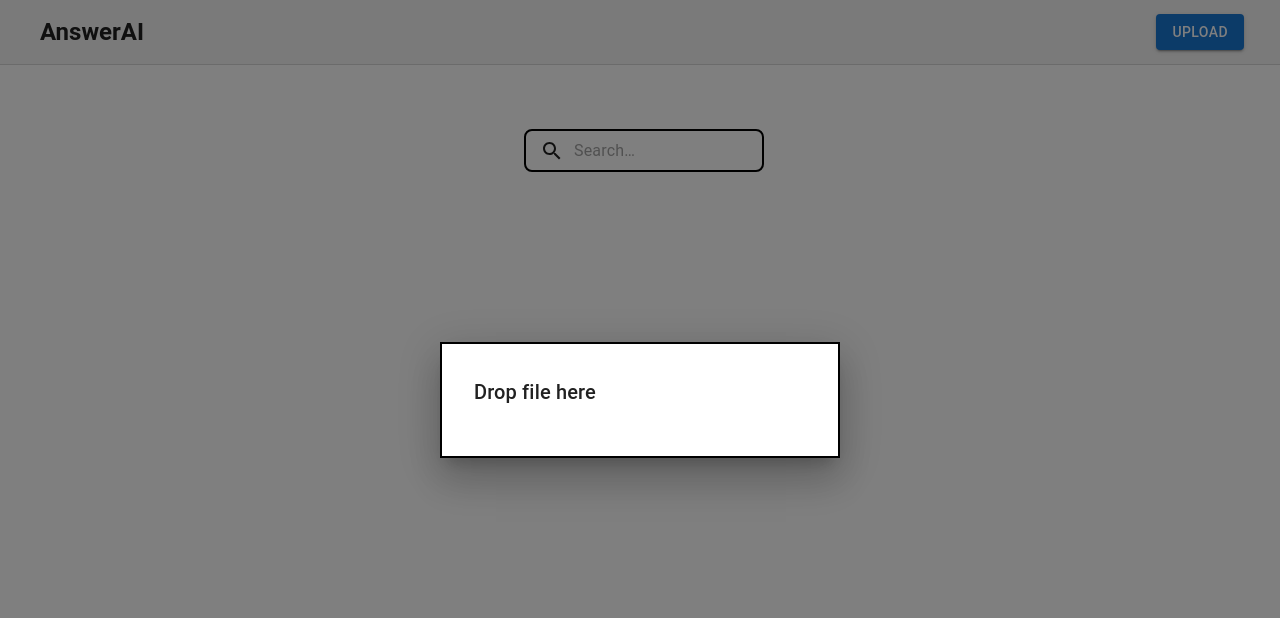
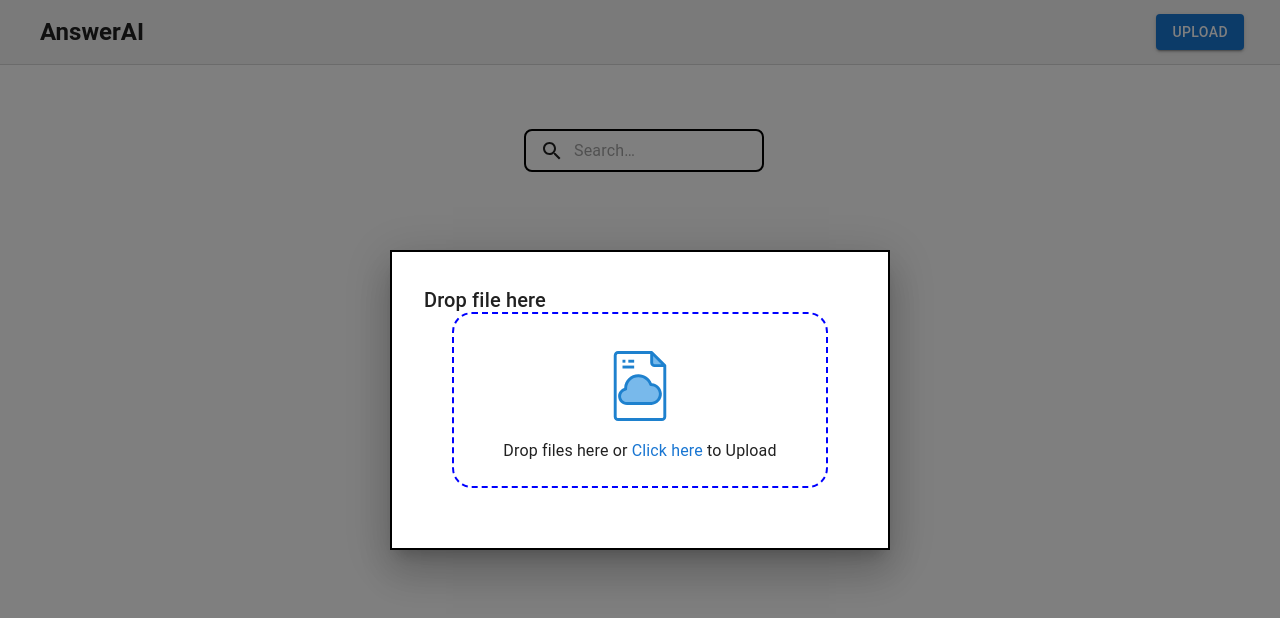
Before and after one commit to nisuJaiswal/hackNuThon, a React (Vite) app: page / in a window 1280 px wide. Both pictures are taken after a click on the link "UPLOAD". Shown: the top 618 px of the page. Built offline with nearby package versions, Linux system fonts and the light colour scheme.

Commit message:
Upload Container almost completed

```diff
--- a/src/components/Header.jsx
+++ b/src/components/Header.jsx
@@ -1,19 +1,20 @@
-import React from "react";
+import React, { useCallback, useState } from "react";
 import AppBar from "@mui/material/AppBar";
 import Button from "@mui/material/Button";
 import CssBaseline from "@mui/material/CssBaseline";
 import Toolbar from "@mui/material/Toolbar";
 import Typography from "@mui/material/Typography";
 import GlobalStyles from "@mui/material/GlobalStyles";
-import { Box, Modal } from "@mui/material";
-import Dropzone from "react-dropzone";
+import { Box, Modal, Stack } from "@mui/material";
+import Dropzone, { useDropzone } from "react-dropzone";
 
 const style = {
   position: "absolute",
   top: "50%",
   left: "50%",
   transform: "translate(-50%, -50%)",
-  width: 400,
+  // width: 500,
+  // height: 300,
   bgcolor: "background.paper",
   border: "2px solid #000",
   boxShadow: 24,
@@ -21,9 +22,19 @@ const style = {
 };
 
 const Header = () => {
+  const onDrop = useCallback((acceptedFiles) => {
+    if (acceptedFiles) {
+      setName(acceptedFiles[0].name);
+      setFiles([...acceptedFiles]);
+    }
+  }, []);
+  const { getRootProps, getInputProps } = useDropzone({ onDrop });
+
   const [open, setOpen] = React.useState(false);
   const handleOpen = () => setOpen(true);
   const handleClose = () => setOpen(false);
+  const [name, setName] = useState("");
+  const [files, setFiles] = useState([]);
   return (
     <>
       <GlobalStyles
@@ -54,32 +65,76 @@ const Header = () => {
           >
             Upload
           </Button>
+
           <Modal
             open={open}
             onClose={handleClose}
             aria-labelledby="modal-modal-title"
             aria-describedby="modal-modal-description"
           >
-            {/* <Dropzone>
-              {({ getRootProps, getInputProps }) => (
-                <div {...getRootProps()}>
-                  <input {...getInputProps()} />
-                  <p>Drag 'n' drop some files here, or click to select files</p>
-                </div>
-              )}
-            </Dropzone> */}
-            <Box sx={style}>
+            <Box
+              sx={{
+                position: "absolute",
+                top: "50%",
+                left: "50%",
+                transform: "translate(-50%, -50%)",
+                bgcolor: "background.paper",
+                border: "2px solid #000",
+                boxShadow: 24,
+                p: 4,
+                height: { xs: "400px", lg: "300px" },
+                width: { xs: "300px", lg: "500px" },
+              }}
+              // sx={{ xs: {}, sm: {} }}
+            >
               <Typography id="modal-modal-title" variant="h6" component="h2">
                 Drop file here
               </Typography>
-              <Typography id="modal-modal-description" sx={{ mt: 2 }}>
-                <Dropzone onDragOver={() => console.log("Dragovered")}>
-                  {({ getRootProps, getInputProps }) => (
-                    <div {...getRootProps()}>
+              <Typography
+                component={"div"}
+                id="modal-modal-description"
+                sx={{ mt: 2 }}
+              >
+                <Dropzone>
+                  {() => (
+                    <Stack
+                      {...getRootProps()}
+                      justifyContent={"center"}
+                      alignItems={"center"}
+                      style={{
+                        position: "absolute",
+                        inset: 60,
+                        borderRadius: 20,
+                        heigth: "100%",
+                        border: "2px dashed blue",
+                      }}
+                    >
                       <input {...getInputProps()} />
-                    </div>
+                      <img
+                        src={"/file.svg"}
+                        style={{ width: "70px", margin: "1rem" }}
+                      />
+
+                      {files.length ? (
+                        <Typography variant="h6"> {name} </Typography>
+                      ) : (
+                        <Typography variant="subtitle1">
+                          Drop files here or{" "}
+                          <Typography
+                            component={"span"}
+                            variant="subtitle1"
+                            color="primary"
+                            style={{ cursor: "pointer" }}
+                          >
+                            Click here{" "}
+                          </Typography>
+                          to Upload
+                        </Typography>
+                      )}
+                    </Stack>
                   )}
                 </Dropzone>
+                {/* <Button variant="contained">Upload</Button> */}
               </Typography>
             </Box>
           </Modal>
```
Also changed, not shown: public/file.svg (added).
